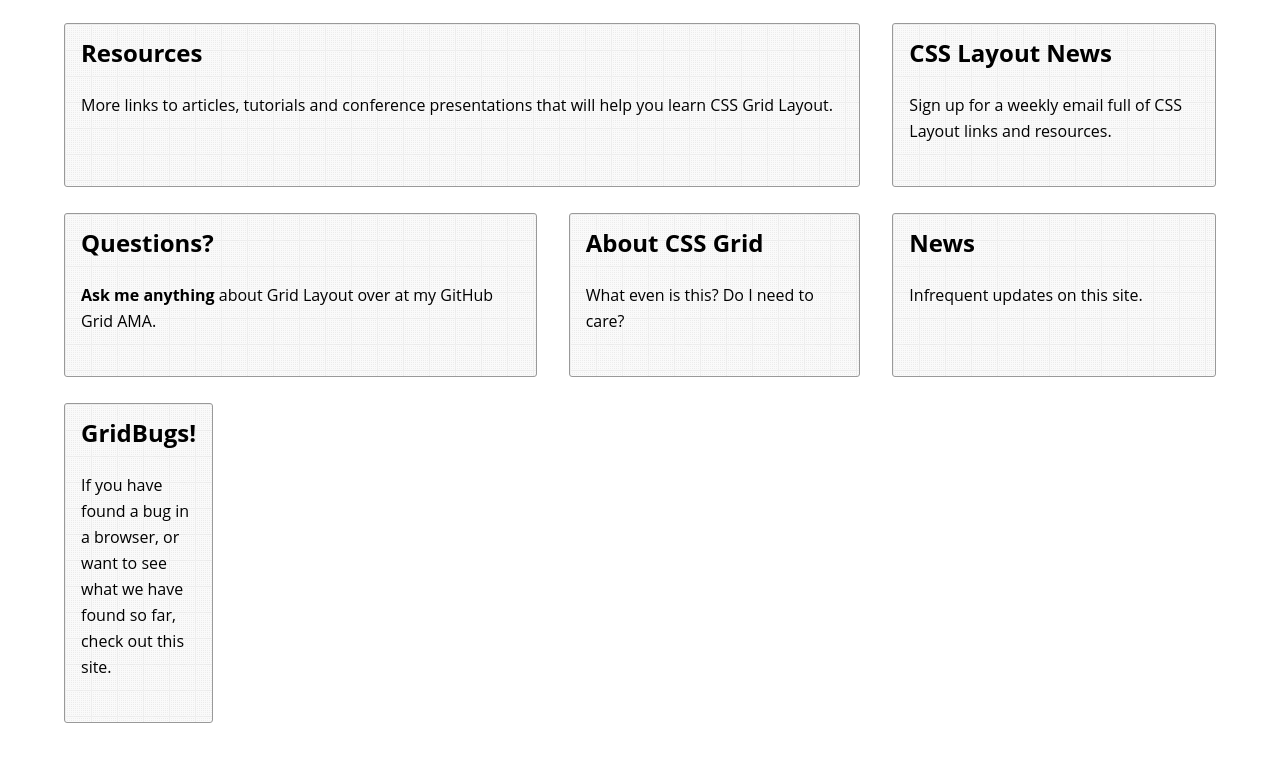
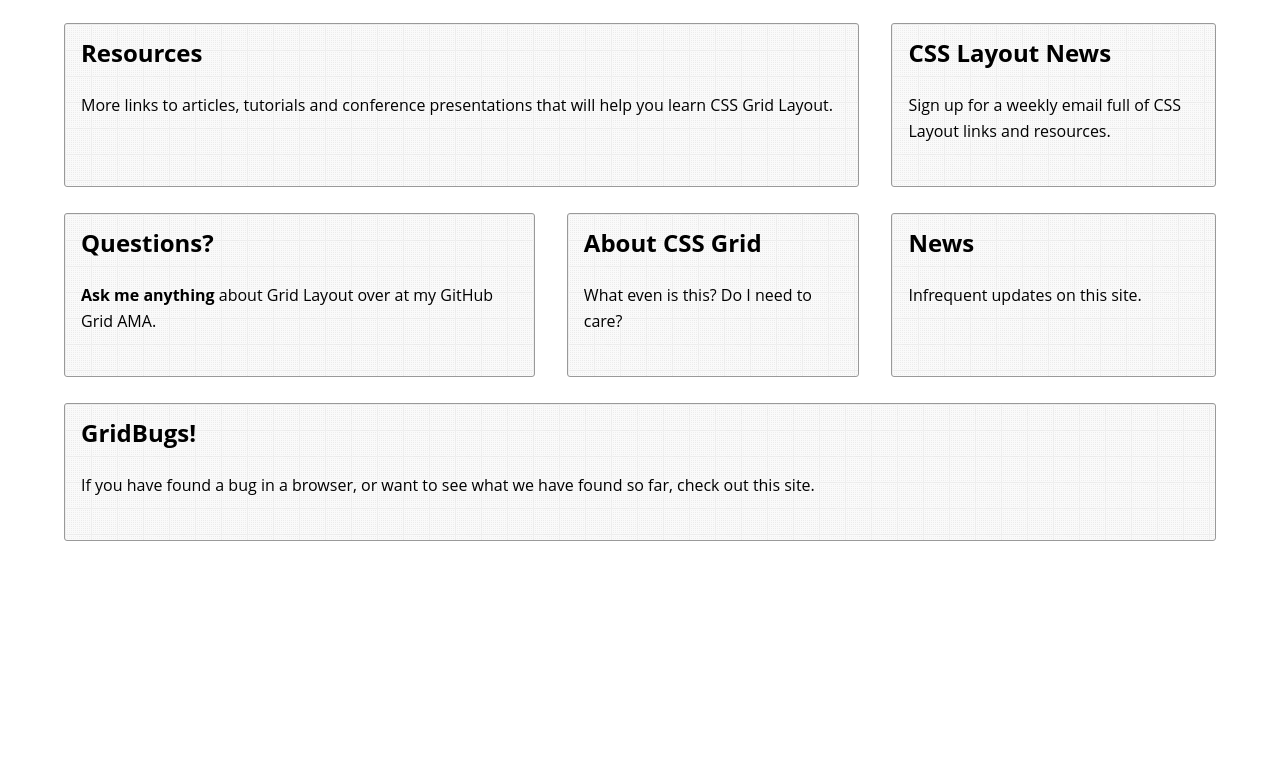
Before and after one commit to KalyssonRyan/Site-com-Grid, a plain HTML site: page index.html in a window 1280 px wide. Shown: the part 930-1691 px from the top of the page. After the commit the page ends 1549 px from the top, so only its background shows below. Drawn offline with Linux system fonts and the light colour scheme.

Commit message:
Adicionando responsividade

```diff
--- a/css/style.css
+++ b/css/style.css
@@ -53,7 +53,6 @@ nav a:hover:link, nav a:hover:visited {
     background-color: rgba(255, 255, 255, 0.6);
 }
 nav ul {
-    display: grid;
     grid-template-columns: repeat(auto-fit, minmax(100px, 1fr));
     list-style-type: none;
     width: 90%;
@@ -85,13 +84,12 @@ nav ul {
     margin: 2;
 }
 main {
-    display: grid;
+
     grid-template-columns: 1fr 2fr 2fr 1fr 1fr;
     margin: 0 auto;
     width: 90%;
     max-width: 1600px;
     grid-column-gap: 2rem;
-    display: grid;
     grid-column-gap: 2rem;
     grid-template-columns: 1fr 2fr 2fr 1fr 1fr;
     gap: 2;
@@ -134,3 +132,14 @@ main {
 .news.caixa {
     grid-column: auto / span 2;
 }
+.grid-bugs.caixa {
+    grid-column: 1 / -1;
+}
+@media screen and (min-width: 640px){
+    ul{
+        display: grid;
+    }
+    main{
+        display: grid;
+    }
+}
```
